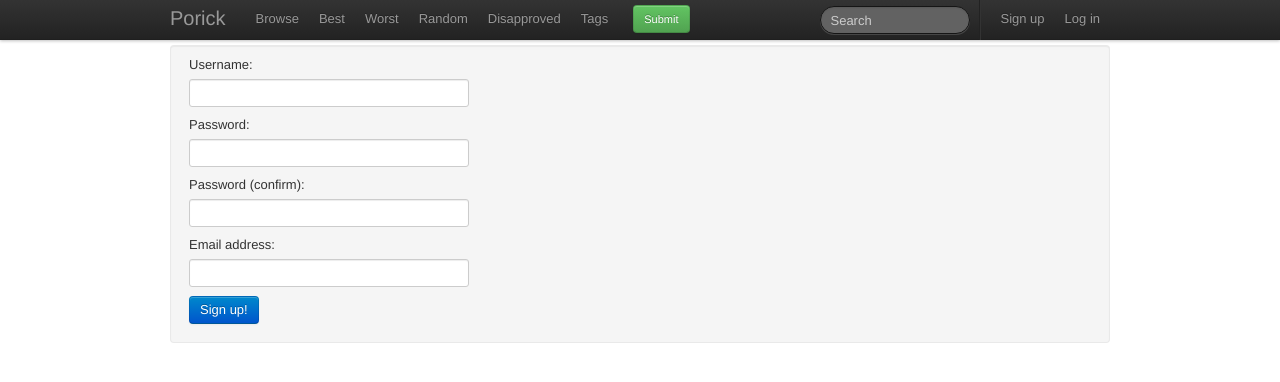
After one commit to stesh/porick-flask, a Flask app: page /signup in a window 1280 px wide. The commit adds this page. Shown: the top 382 px of the page. Run offline with Flask 2, Linux system fonts and the light colour scheme; parts of the project's set-up code (start-up, migrations or seed data) failed here and were passed over; some libraries are stand-ins or nearby versions.

Commit message:
Set cookies correctly, fix problems with signups

```diff
--- a/porick/lib.py
+++ b/porick/lib.py
@@ -19,7 +19,7 @@ def authenticate(username, password):
     user = User.query.filter(User.username == username).first()
     if not user:
         return False
-    elif bcrypt.hashpw(password, PASSWORD_SALT) == user.password:
+    elif bcrypt.hashpw(password.encode('utf-8'), PASSWORD_SALT) == user.password:
         return user
     else:
         return False
@@ -70,12 +70,12 @@ def create_user(username, password, email):
         elif conflicts.username == username:
             raise NameError('Sorry! That username is already taken.')
 
-    hashed_pass = bcrypt.hashpw(password, config['PASSWORD_SALT'])
+    hashed_pass = bcrypt.hashpw(password.encode('utf-8'), PASSWORD_SALT)
     new_user = User()
     new_user.username = username
     new_user.password = hashed_pass
     new_user.email = email
 
-    db.add(new_user)
-    db.commit()
+    db.session.add(new_user)
+    db.session.commit()
     return True
--- a/porick/models.py
+++ b/porick/models.py
@@ -63,6 +63,9 @@ class User(db.Model):
     reported_quotes = relationship("Quote", secondary=ReportedQuotes)
     deleted_quotes = relationship("Quote", secondary=DeletedQuotes)
 
+    def is_admin(self):
+        return self.level == 1
+
 
 QuoteToUser = Table('quote_to_user', db.Model.metadata,
     Column('quote_id', Integer, ForeignKey('quotes.id')),
--- a/porick/templates/base.html
+++ b/porick/templates/base.html
@@ -66,7 +66,7 @@
                         </ul>
                       </li>
                       {% else %}
-                      <li><a href="{{url_for('create_account')}}">Sign up</a></li>
+                      <li><a href="{{url_for('signup')}}">Sign up</a></li>
                       <li><a href="{{url_for('login', redirect_url=request.path)}}">Log in</a></li>
                       {% endif %}
                     {% endblock %}
--- /dev/null
+++ b/porick/templates/signup.html
@@ -0,0 +1,29 @@
+{% extends "base.html" %}
+
+{% block body_content %}
+    <form class="well create_new_quote" action="{{ url_for('signup') }}" method="post">
+        <label class="control-label" for="username">Username:</label>
+        <div class="controls">
+            <input type="text" class="input-xlarge" id="username" name="username">
+        </div>
+
+        <label class="control-label" for="password">Password:</label>
+        <div class="controls">
+            <input type="password" class="input-xlarge" id="password" name="password">
+        </div>
+
+        <label class="control-label" for="password_confirm">Password (confirm):</label>
+        <div class="controls">
+            <input type="password" class="input-xlarge" id="password_confirm" name="password_confirm">
+        </div>
+
+        <label class="control-label" for="email">Email address:</label>
+        <div class="controls">
+            <input type="text" class="input-xlarge" id="email" name="email">
+        </div>
+
+        <div>
+            <button type="submit" class="btn btn-primary">Sign up!</button>
+        </div>
+    </form>
+{% endblock %}
--- a/porick/views.py
+++ b/porick/views.py
@@ -1,3 +1,4 @@
+import datetime
 import hashlib
 
 from flask import (
@@ -74,7 +75,7 @@ def new_quote():
 
 
 @app.route('/signup', methods=['GET', 'POST'])
-def create_account():
+def signup():
     g.page = 'sign up'
     if request.method == 'GET':
         return render_template('/signup.html')
@@ -113,9 +114,11 @@ def login():
         response = make_response(redirect(request.args.get('redirect_url')))
     else:
         response = make_response(redirect(url_for('browse')))
-    response.set_cookie('auth', auth, expires=2592000)
-    response.set_cookie('username', user.username, expires=2592000)
-    response.set_cookie('level', str(user.level), expires=2592000)
+    expiry = datetime.datetime.now() + datetime.timedelta(
+        days=app.config['COOKIE_LIFETIME'])
+    response.set_cookie('auth', auth, expires=expiry)
+    response.set_cookie('username', user.username, expires=expiry)
+    response.set_cookie('level', str(user.level), expires=expiry)
     return response
 
 
```
Also changed, not shown: 1 other file.
